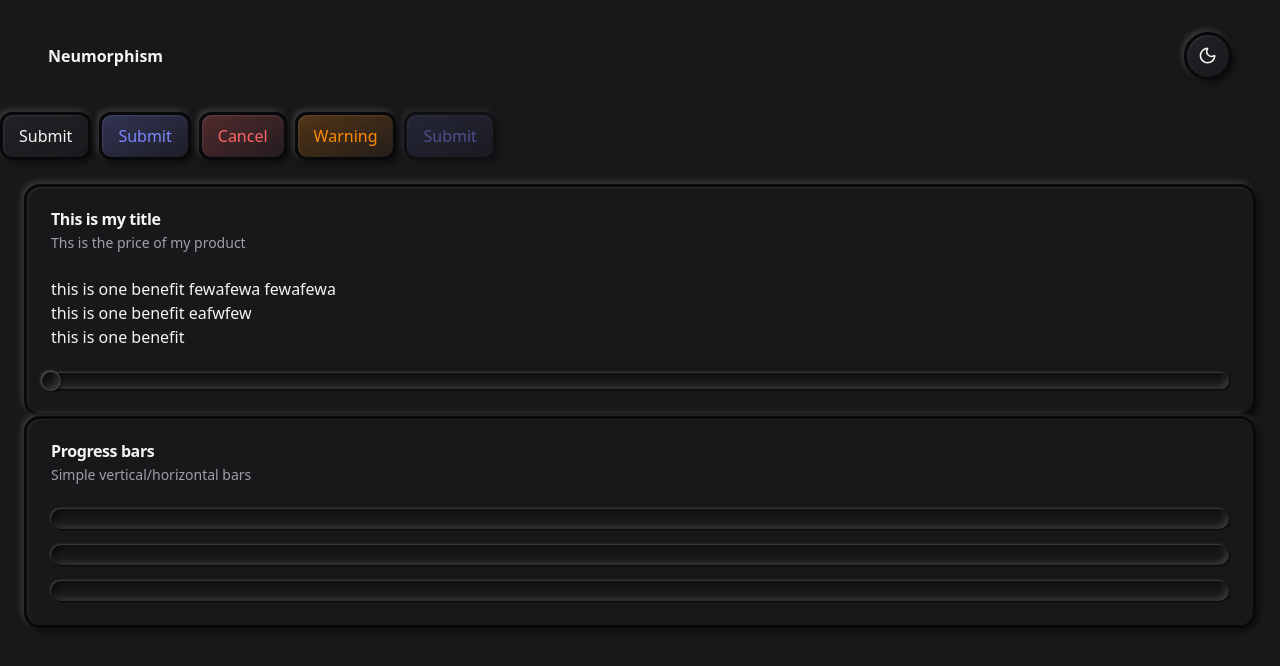
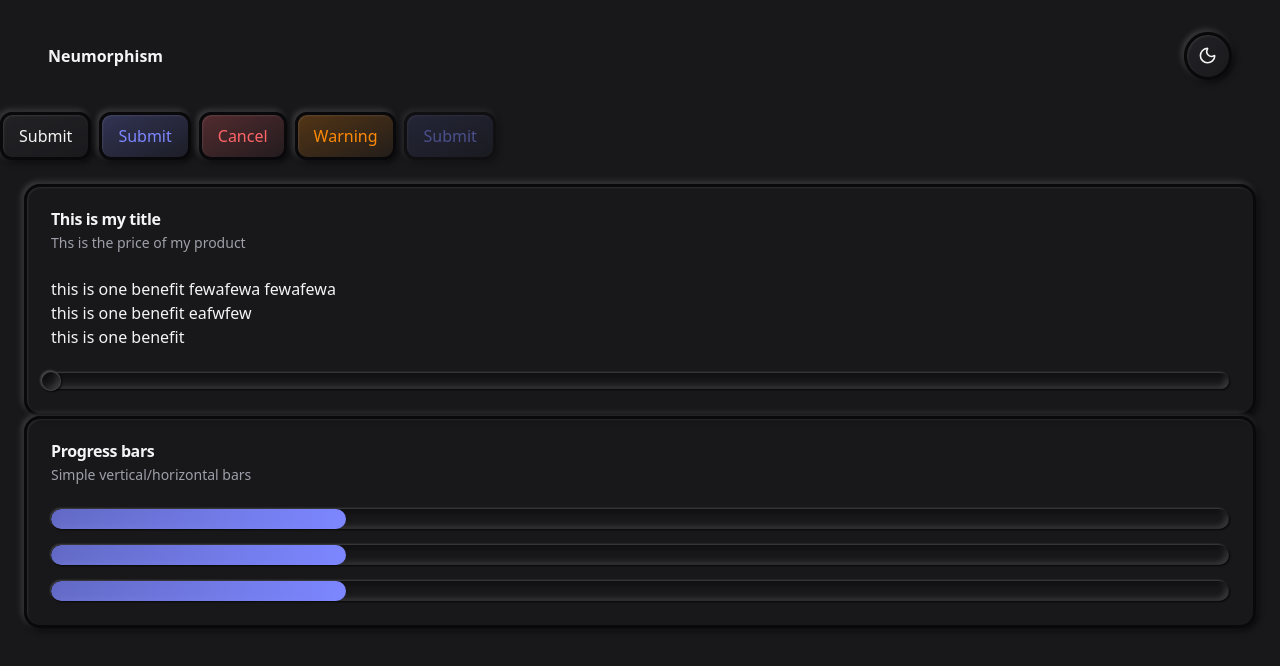
Before and after one commit to Annie-Huang/baseui-neomorphism2.0-component-library, a React (Vite) app: page / in a window 1280 px wide. Shown: the top 666 px of the page. Built offline with nearby package versions, Linux system fonts and the light colour scheme.

Commit message:
Need to have defaultVariants for progressIndicatorVariants

```diff
--- a/src/components/Progress.tsx
+++ b/src/components/Progress.tsx
@@ -27,6 +27,10 @@ const progressIndicatorVariants = cva('rounded-full border-none', {
       default: 'from-primary to-primary/75',
       secondary: 'from-muted-foreground to-muted-foreground/75',
     },
+  },
+  defaultVariants: {
+    orientation: 'horizontal',
+    variant: 'default',
   },
 });
 
```
